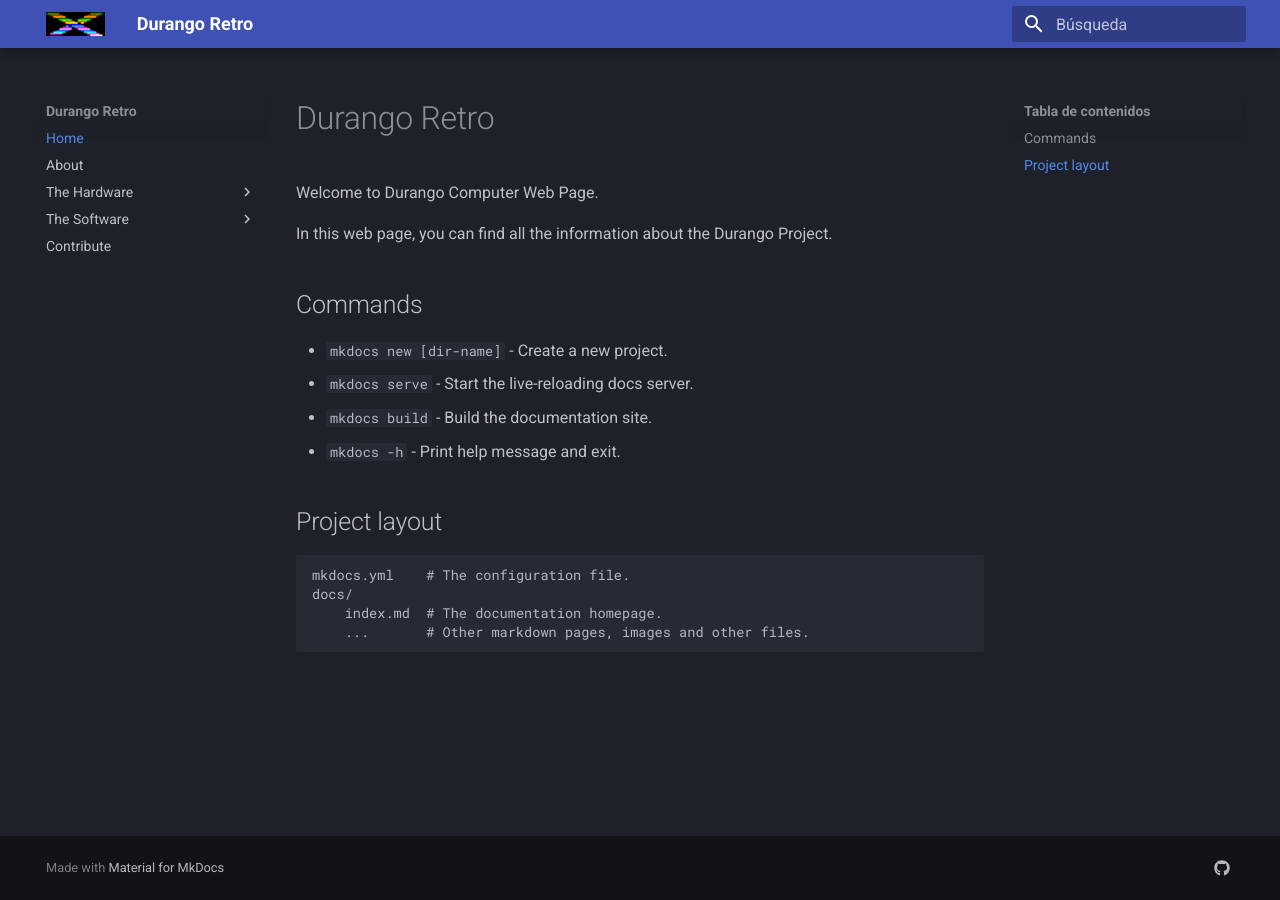
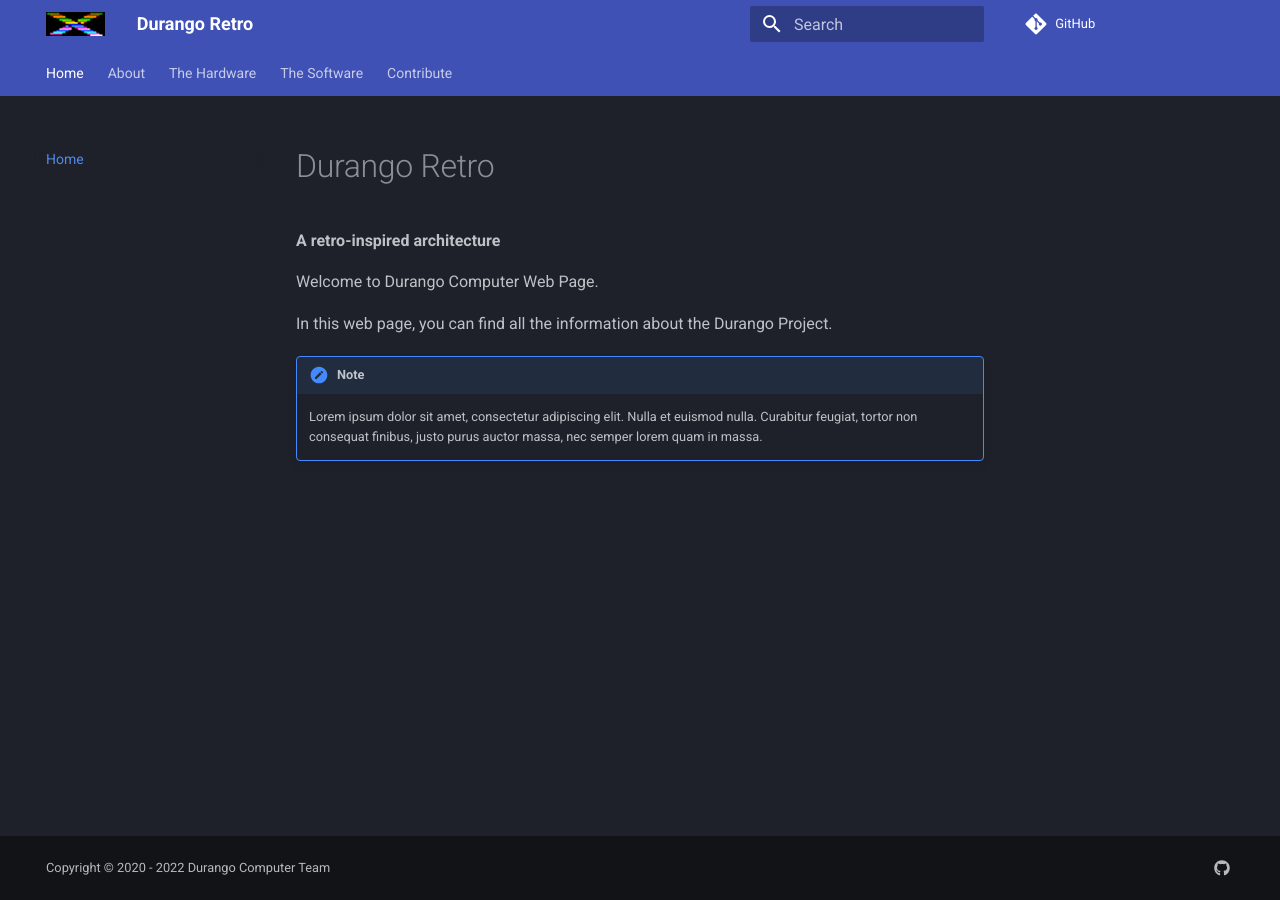
Before and after one commit to durangoretro/web, an MkDocs documentation site: the page built from docs/index.md, in a window 1280 px wide. Built offline with MkDocs 1.6.1 and Material for MkDocs 9.7.7, drawn with Linux system fonts in a browser that asks for light colours; comment, search, counter and statistics services are not loaded.

Commit message:
creating minimum web

```diff
--- a/docs/index.md
+++ b/docs/index.md
@@ -1,21 +1,14 @@
 # Durango Retro
+
+**A retro-inspired architecture**
 
 Welcome to Durango Computer Web Page.
 
 In this web page, you can find all the information about the Durango Project.
 
 
+!!! note
 
-## Commands
-
-* `mkdocs new [dir-name]` - Create a new project.
-* `mkdocs serve` - Start the live-reloading docs server.
-* `mkdocs build` - Build the documentation site.
-* `mkdocs -h` - Print help message and exit.
-
-## Project layout
-
-    mkdocs.yml    # The configuration file.
-    docs/
-        index.md  # The documentation homepage.
-        ...       # Other markdown pages, images and other files.
+    Lorem ipsum dolor sit amet, consectetur adipiscing elit. Nulla et euismod
+    nulla. Curabitur feugiat, tortor non consequat finibus, justo purus auctor
+    massa, nec semper lorem quam in massa.
--- a/mkdocs.yml
+++ b/mkdocs.yml
@@ -1,24 +1,36 @@
 site_name: Durango Retro
+site_description: Durango Computer Web
+site_author: Durango Computer Team
 nav:
  - Home: index.md
  - About: about.md
  - The Hardware:
-    SDd/Chihuahua: hardware/chiguagua.md
-    Durango: hardware/durango.md
-    veracruz: hardware/veracruz.md
-    Abandoned Projects: hardware/abandoned_projects.md
+    - SDd/Chihuahua: hardware/chiguagua.md
+    - Durango: hardware/durango.md
+    - veracruz: hardware/veracruz.md
+    - Abandoned Projects: hardware/abandoned_projects.md
  - The Software:
-    Sofware: software/software.md
+    - Sofware: software/software.md
  - Contribute: https://github.com/durangoretro/
 extra:
   social:
     - icon: fontawesome/brands/github
       link: https://github.com/durangoretro/
+  generator: false
+copyright: Copyright &copy; 2020 - 2022 Durango Computer Team
+repo_url: https://github.com/durangoretro/web
 theme:
   name: material
   nav_style: dark
-  language: es
+  features:
+    - navigation.tabs
   logo: assets/logo.png
   palette:
     scheme: slate
     accent: indigo
+markdown_extensions:
+  - attr_list
+  - md_in_html
+  - admonition
+  - footnotes
+  - pymdownx.superfences
```
Also changed, not shown: docs/about.md (+3 -0 lines).
